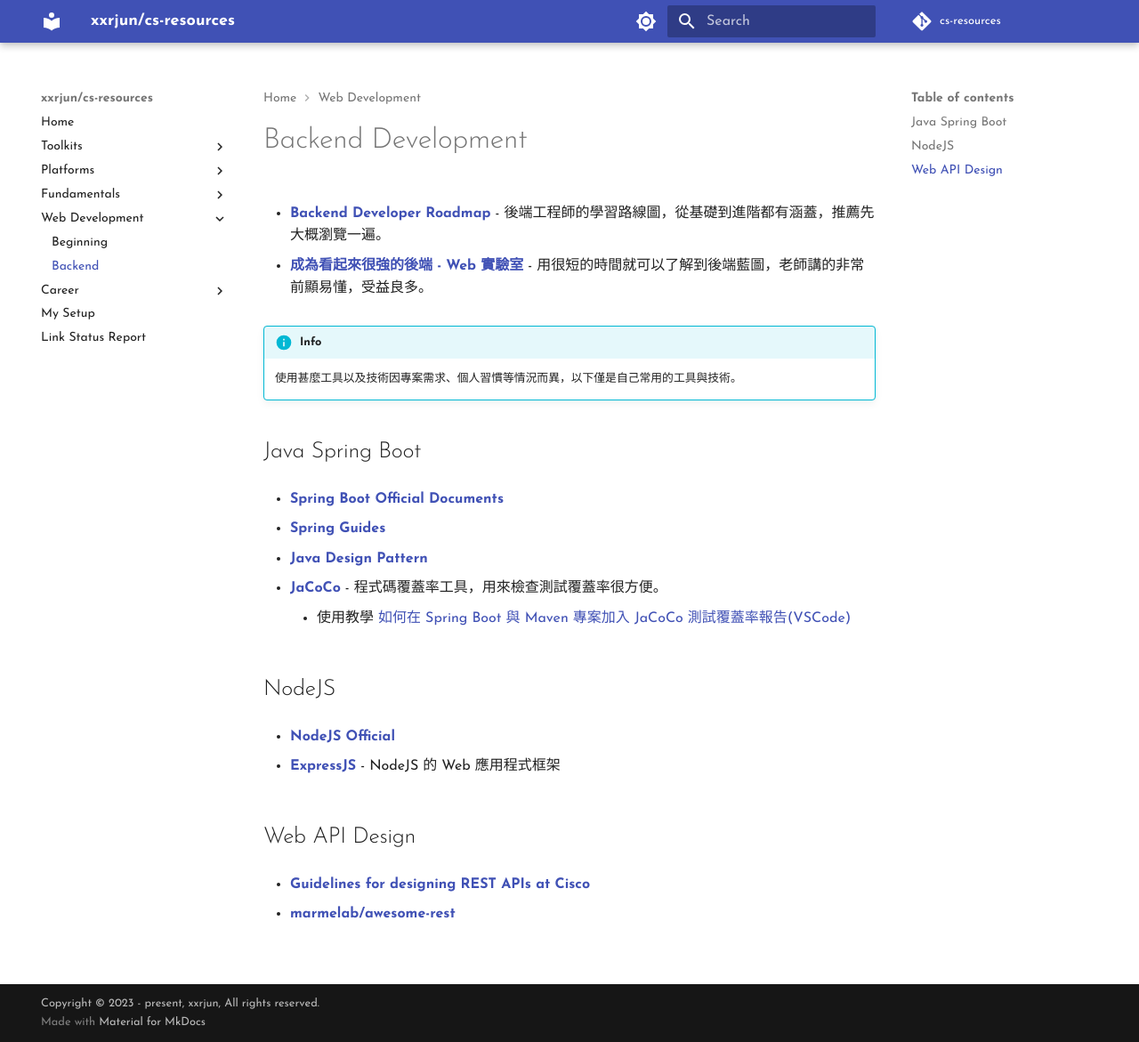
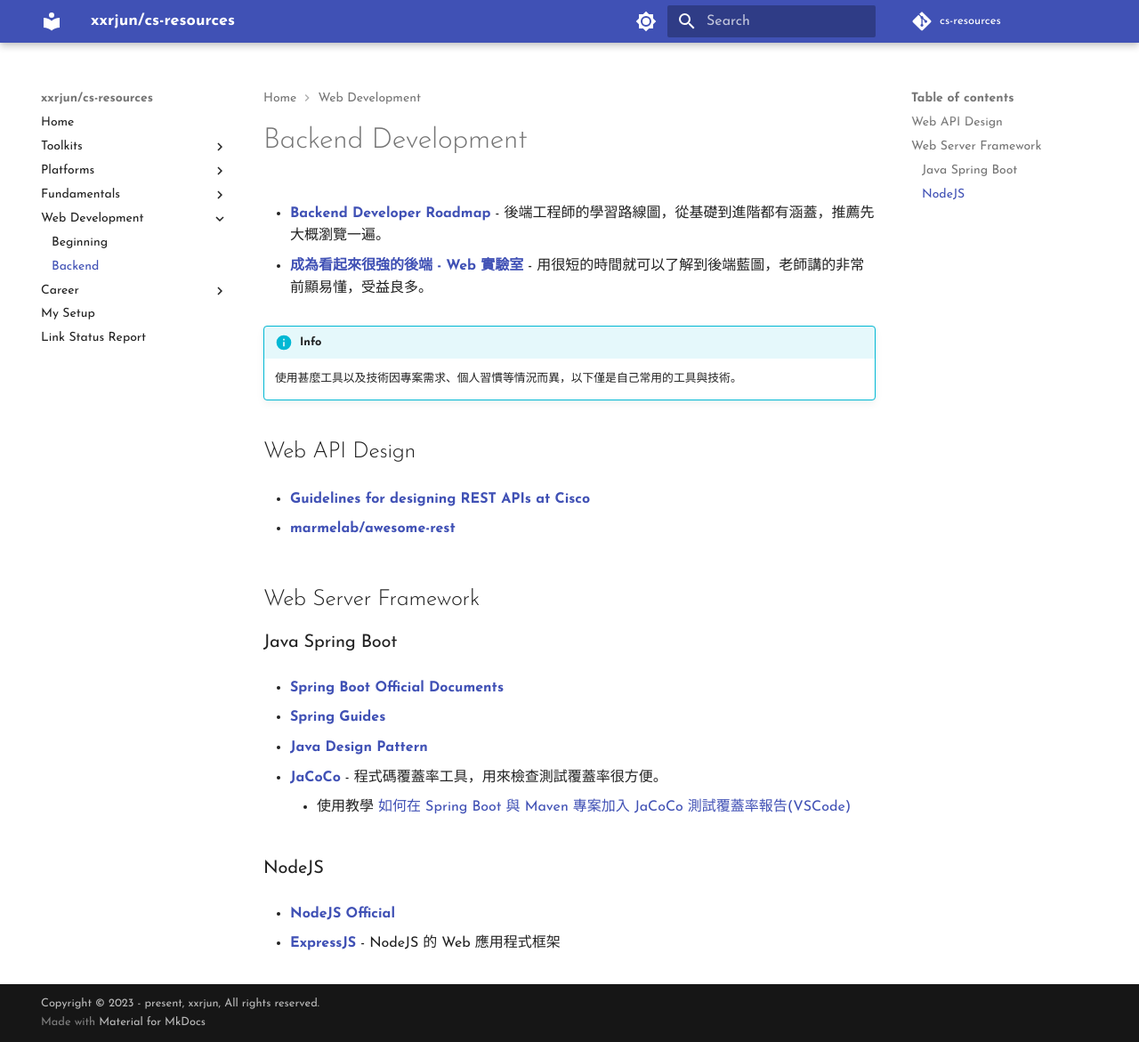
Before and after one commit to xxrjun/cs-resources, an MkDocs documentation site: the page built from docs/web/Backend.md, in a window 1280 px wide and 1171 px high. Shown: the whole window at 89% size. Built offline with MkDocs 1.6.1 and Material for MkDocs 9.7.7, drawn with Linux system fonts in a browser that asks for light colours; comment, search, counter and statistics services are not loaded; some of the changed lines change nothing that is shown.

Commit message:
🧹docs: refactor Backend.md

```diff
--- a/docs/web/Backend.md
+++ b/docs/web/Backend.md
@@ -8,7 +8,15 @@
 
     使用甚麼工具以及技術因專案需求、個人習慣等情況而異，以下僅是自己常用的工具與技術。
 
-## Java Spring Boot
+## Web API Design
+
+- [**Guidelines for designing REST APIs at Cisco**](https://github.com/CiscoDevNet/api-design-guide#references)
+
+- [**marmelab/awesome-rest**](https://github.com/marmelab/awesome-rest)
+
+## Web Server Framework
+
+### Java Spring Boot
 
 - [**Spring Boot Official Documents**](https://docs.spring.io/spring-boot/docs/current/reference/htmlsingle/)
 
@@ -20,14 +28,8 @@
 
       - 使用教學 [如何在 Spring Boot 與 Maven 專案加入 JaCoCo 測試覆蓋率報告(VSCode)](https://blog.miniasp.com/post/2021/08/11/Spring-Boot-Maven-JaCoCo-Test-Coverage-Report-in-VSCode)
 
-## NodeJS
+### NodeJS
 
 - [**NodeJS Official**](https://nodejs.org/en)
 
 - [**ExpressJS**](https://nodejs.org/en) - NodeJS 的 Web 應用程式框架
-
-## Web API Design
-
-- [**Guidelines for designing REST APIs at Cisco**](https://github.com/CiscoDevNet/api-design-guide#references)
-
-- [**marmelab/awesome-rest**](https://github.com/marmelab/awesome-rest)
```
